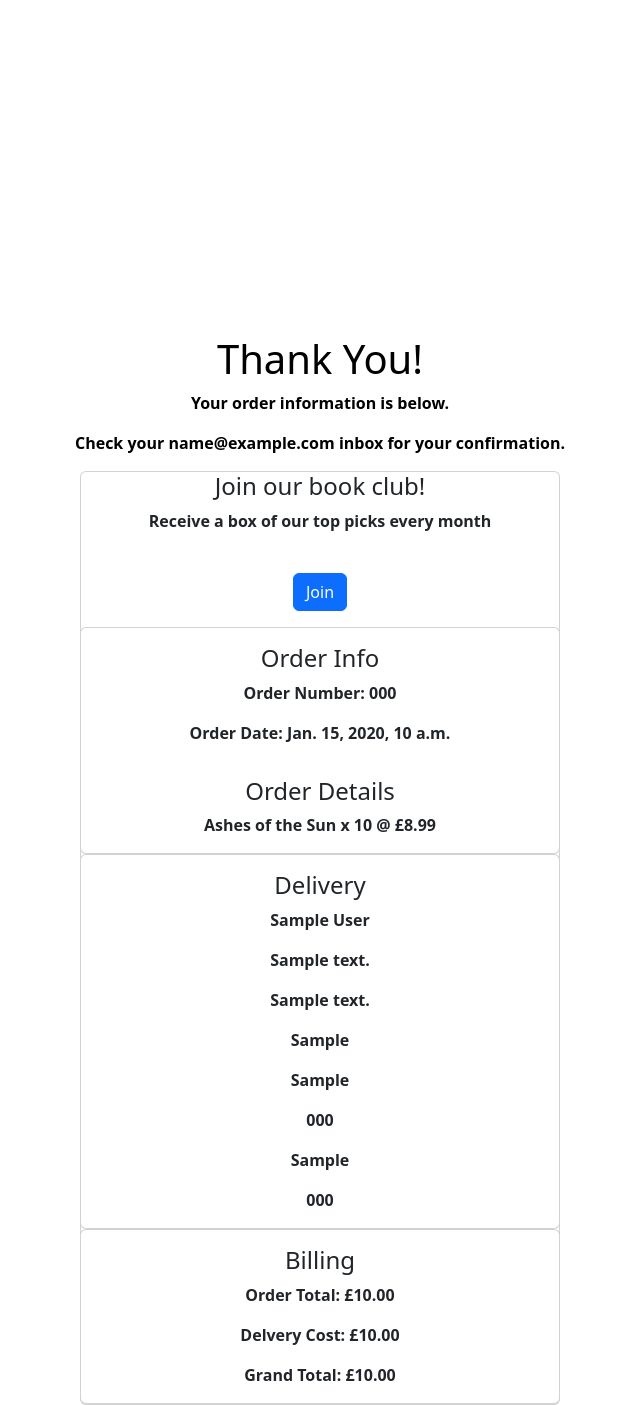
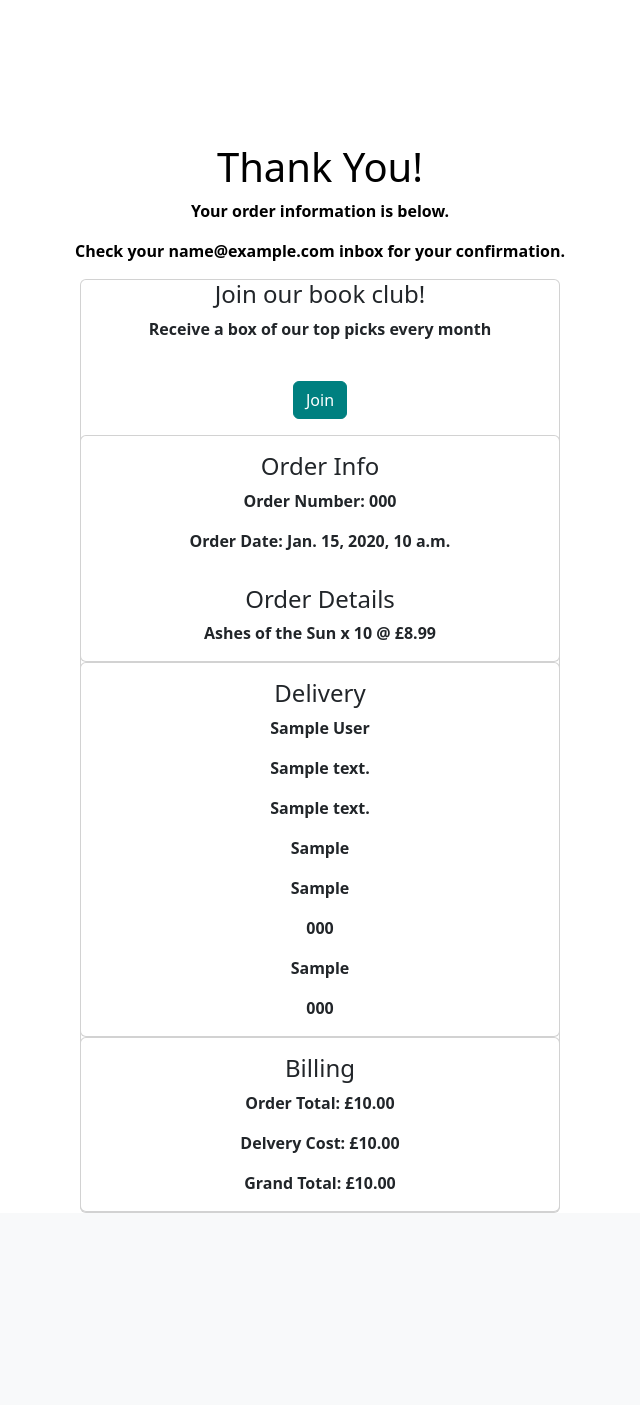
Before and after one commit to abz2489/book-mark-it, a Django app: page /checkout/checkout_success/000 in a window 1280 px wide. Shown: the part 63-1468 px from the top of the page, without its empty margins (320-960 px from the left). After the commit the page ends 1276 px from the top, so only its background shows below. Run offline with Django 3.2, Linux system fonts and the light colour scheme; data comes from the database, SQL or seed files in the repository; tables that the repository leaves empty hold one stand-in row (values such as "Sample post"); some libraries are stand-ins or nearby versions.

Commit message:
Add favicon to base

```diff
--- a/static/css/base.css
+++ b/static/css/base.css
@@ -1,3 +1,20 @@
+.btn-primary {
+    --bs-btn-color: #fff;
+    --bs-btn-bg: #008080;
+    --bs-btn-border-color: #008080;
+    --bs-btn-hover-color: #fff;
+    --bs-btn-hover-bg: #0b5ed7;
+    --bs-btn-hover-border-color: #0a58ca;
+    --bs-btn-focus-shadow-rgb: 49,132,253;
+    --bs-btn-active-color: #fff;
+    --bs-btn-active-bg: #0a58ca;
+    --bs-btn-active-border-color: #0a53be;
+    --bs-btn-active-shadow: inset 0 3px 5px rgba(0, 0, 0, 0.125);
+    --bs-btn-disabled-color: #fff;
+    --bs-btn-disabled-bg: #808080;
+    --bs-btn-disabled-border-color: #808080;
+}
+
 /*GLOBAL STYLES*/
 hr {
     width: 75%;
@@ -55,7 +72,7 @@ span.navbar-toggler-icon {
 }
 
 .message-container {
-    margin-top: 25%;
+    margin-top: 10%;
 }
 
 /*base.html MEDIA QUERIES*/
--- a/templates/base.html
+++ b/templates/base.html
@@ -41,6 +41,7 @@
     {% endblock %}
 
     <title>Bookmark-It {% block extra_title %}{% endblock %}</title>
+    <link rel="shortcut icon" href="{% static 'favicon/bmi-favicon.png' %}" type="image/x-icon">
 
 </head>
 
```
Also changed, not shown: static/favicon/bmi-favicon.png (renamed from media/bmi-favicon.png).
